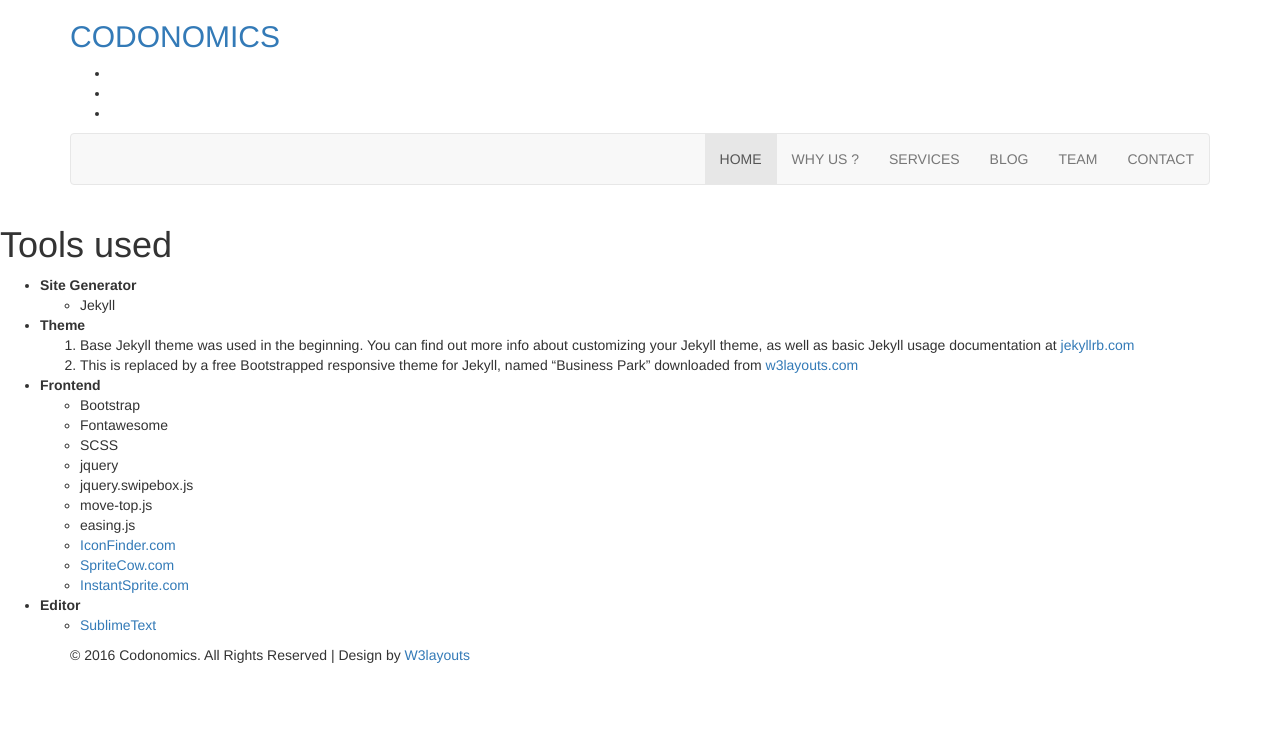
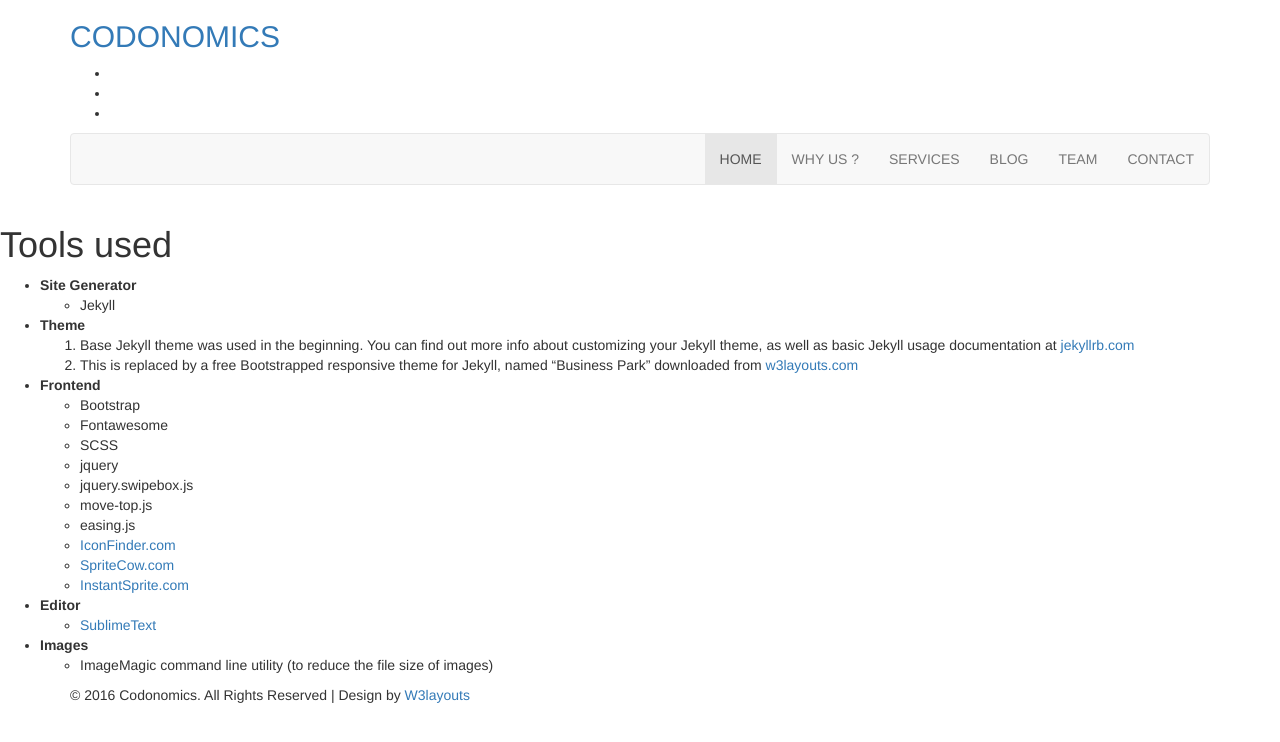
Before and after one commit to FrontendWorks/my-jekyll-site, a Jekyll site: the page built from tools-used.md, in a window 1280 px wide. Shown: the top 742 px of the page. Built offline with Jekyll 4.4.1, drawn with Linux system fonts in a browser that asks for light colours; nearby versions of some CDN libraries; library files that are not in the unit come from our copies.

Commit message:
Made images progressive and reduced its footprint

```diff
--- a/tools-used.md
+++ b/tools-used.md
@@ -25,3 +25,6 @@
 
 * **Editor**
 	* [SublimeText](https://www.sublimetext.com/)
+
+* **Images**
+	* ImageMagic command line utility (to reduce the file size of images)
```
Also changed, not shown: README.md (added), images/banner.jpg, images/c1.jpg, images/c2.jpg, images/c3.jpg.
